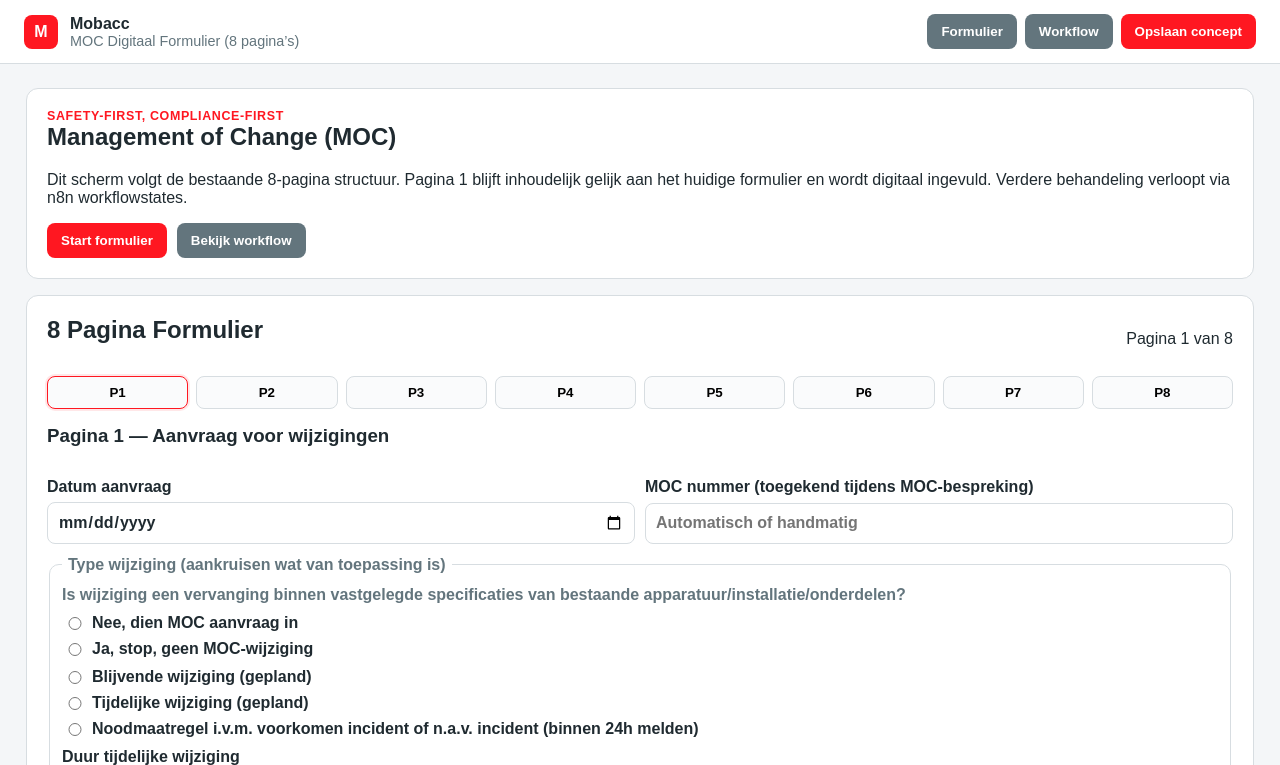
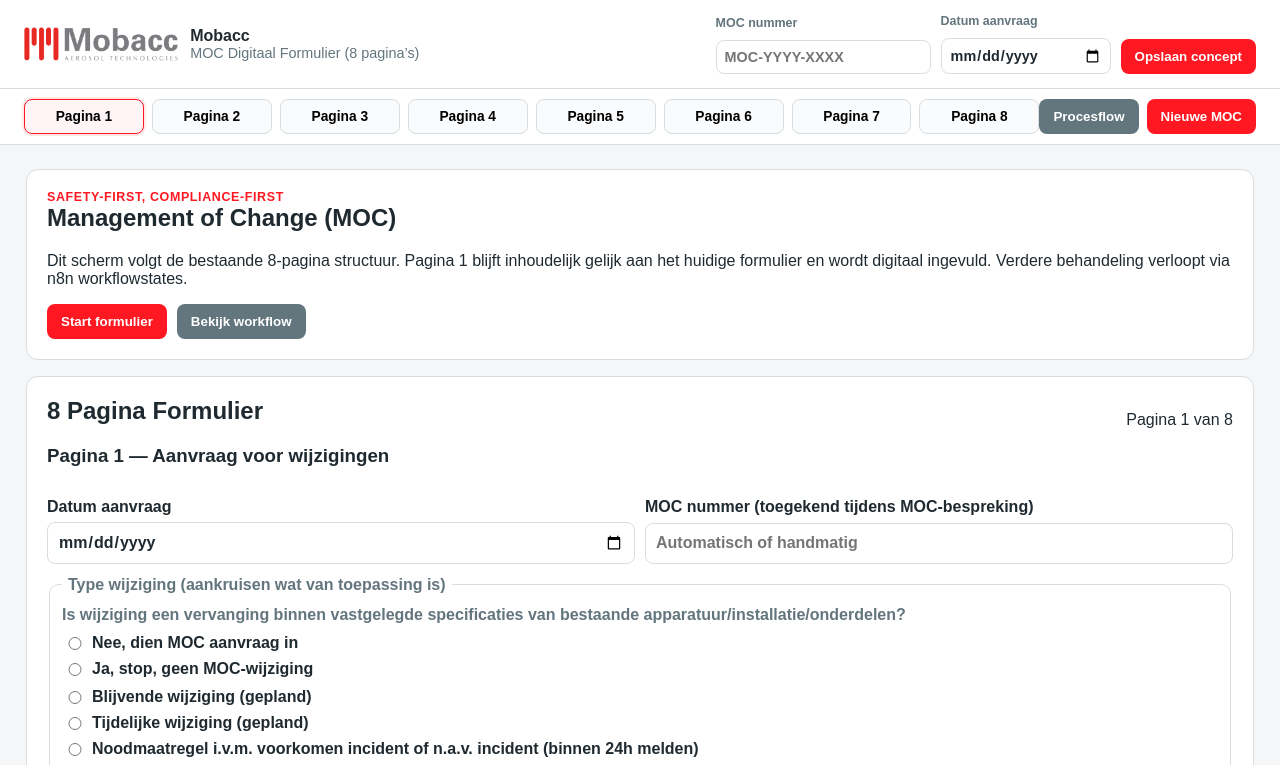
Before and after one commit to AndreKrottje-Dev/moc-2, a website: page index.html in a window 1280 px wide. Shown: the top 765 px of the page. Drawn offline with Linux system fonts and the light colour scheme.

Commit message:
Refactor layout to dual sticky headers with tabbed single-page form view

```diff
--- a/app.js
+++ b/app.js
@@ -72,12 +72,18 @@ const WEBHOOKS = {
 };
 
 const pageCaption = document.getElementById("page-caption");
-const pageNav = document.getElementById("page-nav");
+const pageTabs = document.getElementById("page-tabs");
 const pages = Array.from(document.querySelectorAll(".form-page"));
 const form = document.getElementById("moc-form");
 const toast = document.getElementById("toast");
 const flowGrid = document.getElementById("flow-grid");
 const phaseDetail = document.getElementById("phase-detail");
+const wizardSection = document.getElementById("wizard");
+const workflowPanel = document.getElementById("workflow-panel");
+const headerMocNumber = document.getElementById("header-moc-number");
+const headerRequestDate = document.getElementById("header-request-date");
+const page1MocNumber = document.getElementById("p1-moc-nummer");
+const page1RequestDate = document.getElementById("p1-datum-aanvraag");
 
 let currentPage = 1;
 
@@ -396,15 +402,15 @@ function renderActieLijst() {
 }
 
 function renderPageNav() {
-  pageNav.innerHTML = "";
+  pageTabs.innerHTML = "";
   pages.forEach((_, index) => {
     const pageNumber = index + 1;
     const button = document.createElement("button");
     button.type = "button";
-    button.className = `page-chip ${pageNumber === currentPage ? "active" : ""}`;
-    button.textContent = `P${pageNumber}`;
+    button.className = `tab-chip ${pageNumber === currentPage ? "active" : ""}`;
+    button.textContent = `Pagina ${pageNumber}`;
     button.addEventListener("click", () => goToPage(pageNumber));
-    pageNav.appendChild(button);
+    pageTabs.appendChild(button);
   });
 }
 
@@ -416,6 +422,27 @@ function goToPage(pageNumber) {
 
   pageCaption.textContent = `Pagina ${currentPage} van 8`;
   renderPageNav();
+  showFormView();
+}
+
+function syncHeaderAndPage1(source) {
+  if (source === "header") {
+    page1MocNumber.value = headerMocNumber.value;
+    page1RequestDate.value = headerRequestDate.value;
+  } else {
+    headerMocNumber.value = page1MocNumber.value;
+    headerRequestDate.value = page1RequestDate.value;
+  }
+}
+
+function showFormView() {
+  wizardSection.hidden = false;
+  workflowPanel.hidden = true;
+}
+
+function showWorkflowView() {
+  wizardSection.hidden = true;
+  workflowPanel.hidden = false;
 }
 
 function formToObject(formElement) {
@@ -498,8 +525,15 @@ function updateKpis() {
 }
 
 function attachButtons() {
-  document.getElementById("prev-page").addEventListener("click", () => goToPage(currentPage - 1));
-  document.getElementById("next-page").addEventListener("click", () => goToPage(currentPage + 1));
+  document.getElementById("show-form-view").addEventListener("click", showFormView);
+  document.getElementById("show-workflow-view").addEventListener("click", showWorkflowView);
+  document.getElementById("start-form-view").addEventListener("click", showFormView);
+  document.getElementById("open-workflow-view").addEventListener("click", showWorkflowView);
+
+  headerMocNumber.addEventListener("input", () => syncHeaderAndPage1("header"));
+  headerRequestDate.addEventListener("input", () => syncHeaderAndPage1("header"));
+  page1MocNumber.addEventListener("input", () => syncHeaderAndPage1("page"));
+  page1RequestDate.addEventListener("input", () => syncHeaderAndPage1("page"));
 
   document.getElementById("save-draft").addEventListener("click", async () => {
     const payload = {
@@ -521,13 +555,6 @@ function attachButtons() {
   document.getElementById("sync-kpi").addEventListener("click", async () => {
     await postWebhook(WEBHOOKS.syncKpi, { action: "kpi_sync", timestamp: new Date().toISOString() });
     showToast("KPI sync getriggerd.");
-  });
-
-  document.querySelectorAll("[data-scroll]").forEach((button) => {
-    button.addEventListener("click", () => {
-      const target = document.querySelector(button.dataset.scroll);
-      target?.scrollIntoView({ behavior: "smooth", block: "start" });
-    });
   });
 }
 
@@ -593,6 +620,8 @@ function init() {
   renderWorkflowStates();
   attachButtons();
   goToPage(1);
+  syncHeaderAndPage1("page");
+  showFormView();
   updateKpis();
 }
 
--- a/index.html
+++ b/index.html
@@ -7,19 +7,33 @@
     <link rel="stylesheet" href="styles.css" />
   </head>
   <body>
-    <header class="topbar">
+    <header class="topbar topbar-primary">
       <div class="brand">
-        <span class="brand-mark">M</span>
+        <img class="brand-logo" src="assets/mobacc-logo.png" alt="Mobacc logo" />
         <div>
           <p class="brand-name">Mobacc</p>
           <p class="brand-sub">MOC Digitaal Formulier (8 pagina’s)</p>
         </div>
       </div>
-      <nav class="top-actions">
-        <button class="btn btn-secondary" data-scroll="#wizard">Formulier</button>
-        <button class="btn btn-secondary" data-scroll="#flow">Workflow</button>
+      <div class="header-context">
+        <label>
+          MOC nummer
+          <input id="header-moc-number" type="text" placeholder="MOC-YYYY-XXXX" />
+        </label>
+        <label>
+          Datum aanvraag
+          <input id="header-request-date" type="date" />
+        </label>
         <button class="btn btn-primary" id="save-draft-top">Opslaan concept</button>
-      </nav>
+      </div>
+    </header>
+
+    <header class="topbar topbar-tabs">
+      <div id="page-tabs" class="page-tabs"></div>
+      <div class="top-actions">
+        <button class="btn btn-secondary" id="show-workflow-view">Procesflow</button>
+        <button class="btn btn-primary" id="show-form-view">Nieuwe MOC</button>
+      </div>
     </header>
 
     <main class="layout">
@@ -31,8 +45,8 @@
           digitaal ingevuld. Verdere behandeling verloopt via n8n workflowstates.
         </p>
         <div class="hero-actions">
-          <button class="btn btn-primary" data-scroll="#wizard">Start formulier</button>
-          <button class="btn btn-secondary" data-scroll="#flow">Bekijk workflow</button>
+          <button class="btn btn-primary" id="start-form-view">Start formulier</button>
+          <button class="btn btn-secondary" id="open-workflow-view">Bekijk workflow</button>
         </div>
       </section>
 
@@ -41,7 +55,6 @@
           <h2>8 Pagina Formulier</h2>
           <p id="page-caption">Pagina 1 van 8</p>
         </div>
-        <div id="page-nav" class="page-nav"></div>
 
         <form id="moc-form" class="moc-form">
           <article class="form-page" data-page="1">
@@ -50,11 +63,11 @@
             <div class="form-row two-cols">
               <label>
                 Datum aanvraag
-                <input type="date" name="p1_datum_aanvraag" required />
+                <input id="p1-datum-aanvraag" type="date" name="p1_datum_aanvraag" required />
               </label>
               <label>
                 MOC nummer (toegekend tijdens MOC-bespreking)
-                <input type="text" name="p1_moc_nummer" placeholder="Automatisch of handmatig" />
+                <input id="p1-moc-nummer" type="text" name="p1_moc_nummer" placeholder="Automatisch of handmatig" />
               </label>
             </div>
 
@@ -310,14 +323,13 @@
           </article>
 
           <div class="wizard-actions">
-            <button class="btn btn-secondary" type="button" id="prev-page">Vorige</button>
-            <button class="btn btn-secondary" type="button" id="next-page">Volgende</button>
             <button class="btn btn-secondary" type="button" id="save-draft">Opslaan concept</button>
             <button class="btn btn-primary" type="submit" id="submit-form">Verstuur MOC</button>
           </div>
         </form>
       </section>
 
+      <section id="workflow-panel" hidden>
         <section id="flow" class="card">
           <div class="section-head">
             <h2>Workflowstates (n8n)</h2>
@@ -342,6 +354,7 @@
             <button class="btn btn-secondary" id="sync-kpi">KPI sync via n8n</button>
           </article>
         </section>
+      </section>
     </main>
 
     <div id="toast" class="toast"></div>
--- a/styles.css
+++ b/styles.css
@@ -31,6 +31,18 @@ body {
   border-bottom: 1px solid var(--border);
 }
 
+.topbar-primary {
+  top: 0;
+  z-index: 30;
+}
+
+.topbar-tabs {
+  top: 72px;
+  z-index: 29;
+  padding-top: 10px;
+  padding-bottom: 10px;
+}
+
 .brand {
   display: flex;
   align-items: center;
@@ -48,6 +60,12 @@ body {
   font-weight: 700;
 }
 
+.brand-logo {
+  height: 38px;
+  width: auto;
+  object-fit: contain;
+}
+
 .brand-name {
   margin: 0;
   font-weight: 700;
@@ -62,6 +80,25 @@ body {
 .top-actions {
   display: flex;
   gap: 8px;
+}
+
+.header-context {
+  display: flex;
+  align-items: end;
+  gap: 10px;
+}
+
+.header-context label {
+  font-size: 0.78rem;
+  font-weight: 700;
+  color: var(--mobacc-anthracite);
+  min-width: 170px;
+}
+
+.header-context input {
+  margin-top: 4px;
+  padding: 8px;
+  font-size: 0.9rem;
 }
 
 .layout {
@@ -126,25 +163,28 @@ p {
   gap: 8px;
 }
 
-.page-nav {
-  margin: 12px 0 16px;
+.page-tabs {
+  margin: 0;
   display: grid;
   grid-template-columns: repeat(8, minmax(40px, 1fr));
   gap: 8px;
+  flex: 1;
 }
 
-.page-chip {
+.tab-chip {
   border: 1px solid var(--border);
   background: #fafbfc;
   border-radius: 8px;
-  padding: 8px 10px;
+  padding: 9px 10px;
   font-weight: 700;
   cursor: pointer;
+  font-size: 0.86rem;
 }
 
-.page-chip.active {
+.tab-chip.active {
   border-color: var(--mobacc-red);
   box-shadow: 0 0 0 2px rgba(255, 23, 33, 0.1);
+  background: #fff5f6;
 }
 
 .moc-form {
@@ -297,7 +337,7 @@ textarea {
   display: flex;
   flex-wrap: wrap;
   gap: 8px;
-  justify-content: flex-end;
+  justify-content: flex-start;
 }
 
 .section-head {
@@ -396,7 +436,7 @@ textarea {
     grid-template-columns: 1fr;
   }
 
-  .page-nav {
+  .page-tabs {
     grid-template-columns: repeat(4, minmax(40px, 1fr));
   }
 
@@ -405,4 +445,13 @@ textarea {
     align-items: start;
     gap: 10px;
   }
+
+  .topbar-tabs {
+    top: 112px;
+  }
+
+  .header-context {
+    width: 100%;
+    flex-wrap: wrap;
+  }
 }
```
Also changed, not shown: assets/mobacc-logo.png (added). Lines whose indentation alone changed are shown as unchanged.
